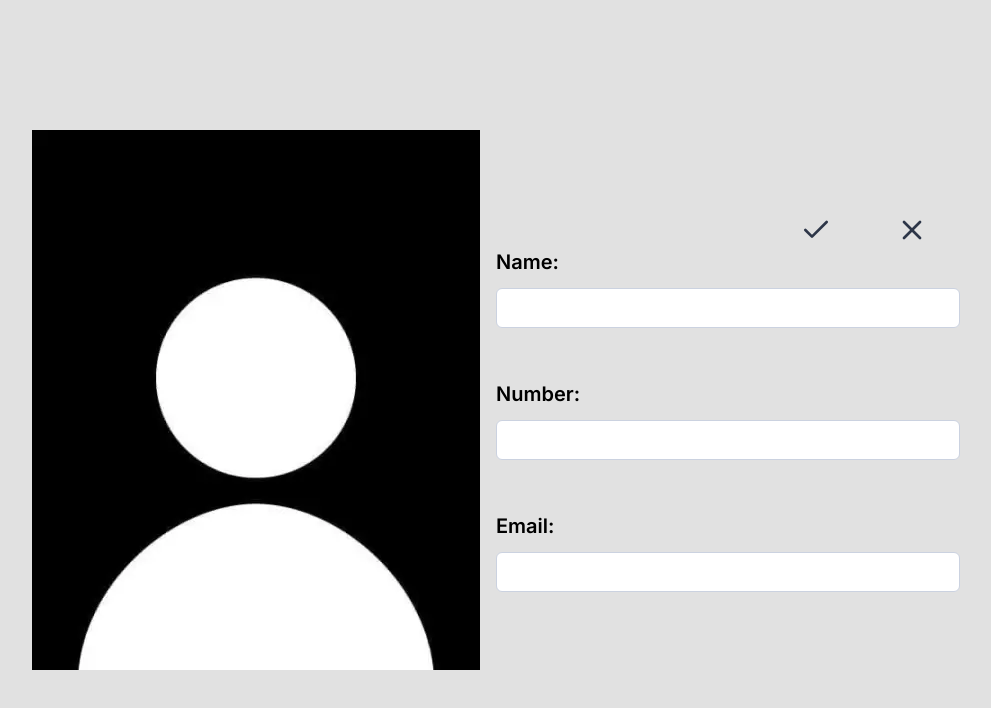
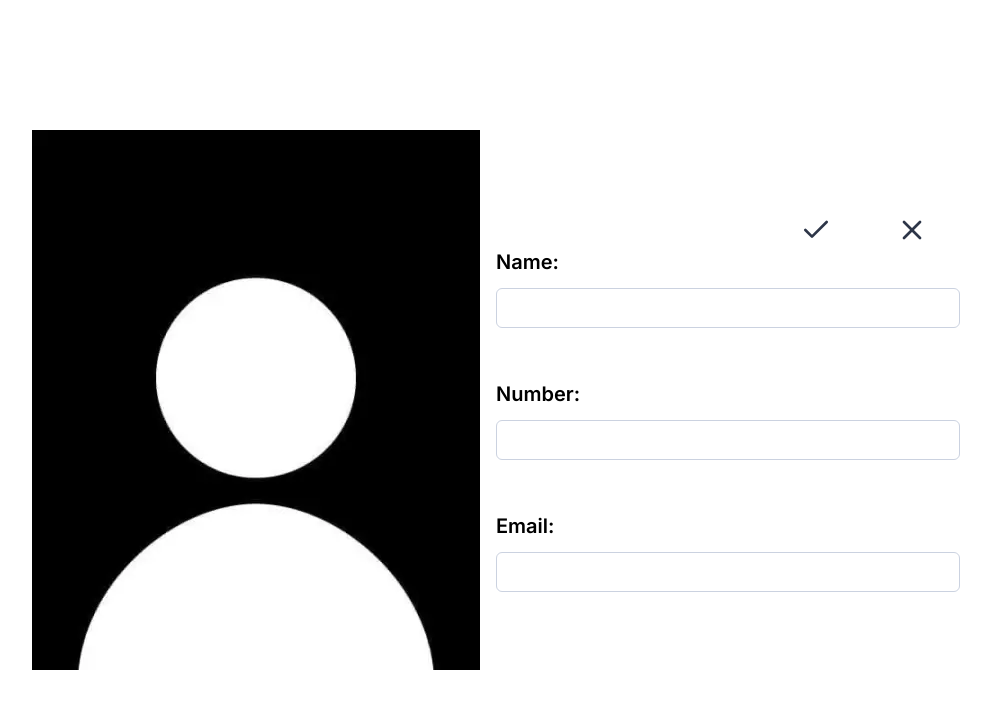
Before and after one commit to David7777-ops/phonebook-nextjs-expressjs, a Next.js app in the folder app/: page /new in a window 1280 px wide. Shown: the top 708 px of the page, without its empty margins (144-1135 px from the left). Built offline with nearby package versions, Linux system fonts and the light colour scheme.

Commit message:
app:refactor: moved background color to main layout

```diff
--- a/app/src/app/(app)/new/page.tsx
+++ b/app/src/app/(app)/new/page.tsx
@@ -11,7 +11,7 @@ const Page = () => {
     console.log("here", file.name);
   };
   return (
-    <div className="flex justify-center items-center py-24 px-44 bg-background min-h-screen w-full">
+    <div className="flex justify-center items-center py-24 px-44 min-h-screen w-full">
       <div className="flex flex-1">
         <ImageUploadButton handleFile={handleFile} />
       </div>
--- a/app/src/app/(auth)/login/page.tsx
+++ b/app/src/app/(auth)/login/page.tsx
@@ -4,7 +4,7 @@ import { Label } from "@/components/label";
 
 export default function Page() {
   return (
-    <div className="flex flex-col justify-center items-center min-h-screen w-full bg-background">
+    <div className="flex flex-col justify-center items-center min-h-screen w-full">
       <div className="flex flex-col justify-center items-center bg-white px-8 w-[533px]">
         <h1 className="font-semibold text-[40px] mt-[105px]">Welcome Back!</h1>
         <p className="text-[16px] text-accent mt-5">
--- a/app/src/app/(auth)/signup/page.tsx
+++ b/app/src/app/(auth)/signup/page.tsx
@@ -4,7 +4,7 @@ import { Label } from "@/components/label";
 
 export default function Page() {
   return (
-    <div className="flex flex-col justify-center items-center min-h-screen w-full bg-background">
+    <div className="flex flex-col justify-center items-center min-h-screen w-full">
       <div className="flex flex-col justify-center items-center bg-white px-16 w-[1095px]">
         <h1 className="font-semibold text-[40px] mt-10 mb-28">
           Create My Account
```
